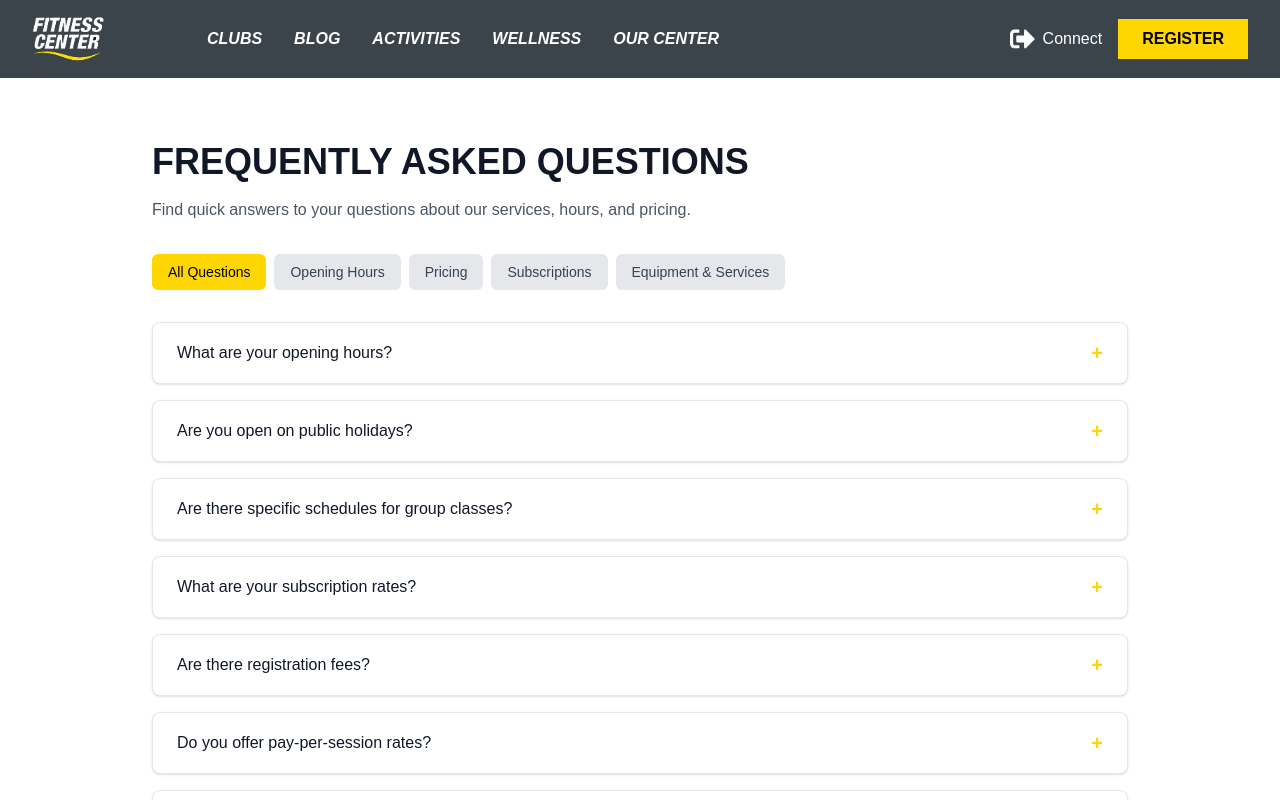
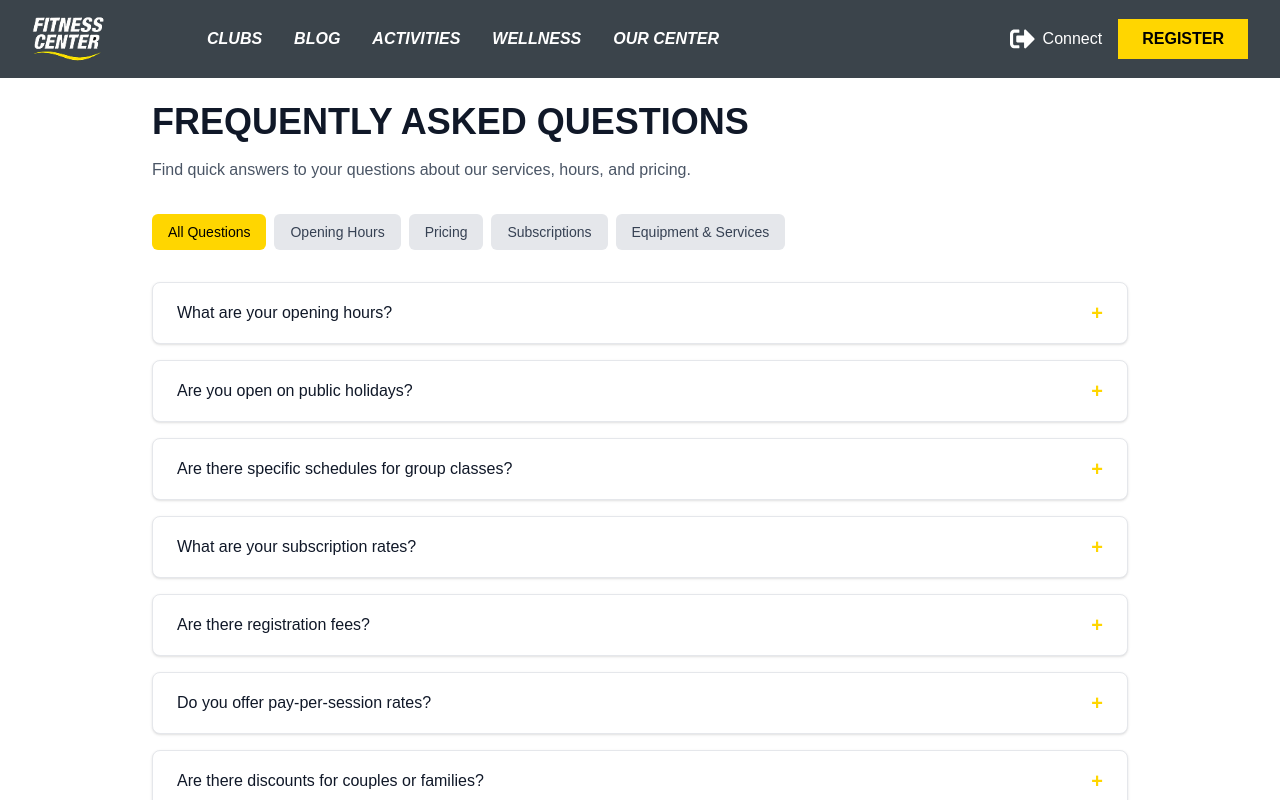
Before and after one commit to Nathandelenclos/IntSysDev, a Next.js app: page /faq in a window 1280 px wide. Shown: the top 800 px of the page. Built offline with nearby package versions, Linux system fonts and the light colour scheme.

Commit message:
fix: remove back button on FAQ

```diff
--- a/src/app/faq/page.tsx
+++ b/src/app/faq/page.tsx
@@ -1,7 +1,6 @@
 "use client";
 
 import {useState} from "react";
-import {BackButton} from "@/components/common/BackButton";
 import {AnimatedButton, AnimatedElement, AnimatedPage} from "@/components/common/AnimatedPage";
 import {Header} from "@/components/layouts/Header";
 import {Footer} from "@/components/layouts/Footer";
@@ -129,7 +128,6 @@ export default function FAQ() {
                 <div className="flex flex-col w-full max-w-screen-lg mx-auto gap-8 bg-white min-h-screen p-6">
                     <AnimatedElement delay={0.1}>
                         <div className="flex flex-col gap-4">
-                            <BackButton />
                             <h1 className="text-3xl sm:text-4xl font-bold uppercase text-gray-900">
                                 Frequently Asked Questions
                             </h1>
```
